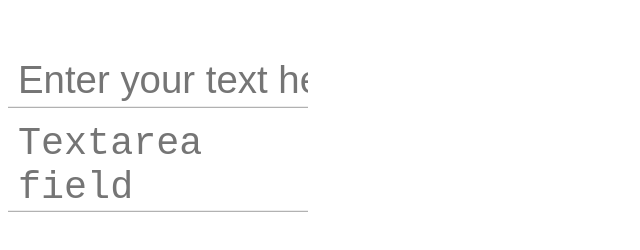
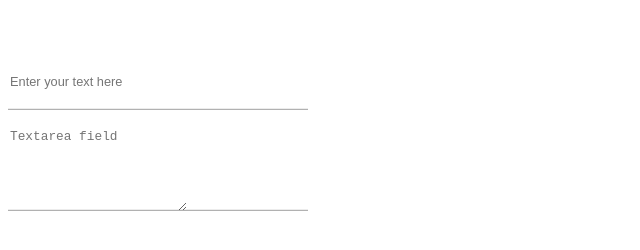
Before and after one commit to nataliaMykhailova/artycoders-animations-gallery, a website built with Vite: page src/animations/inputWave.html in a window 1280 px wide. Shown: the whole page, without its empty margins (0-640 px from the left). Built offline with nearby package versions, Linux system fonts and the light colour scheme.

Commit message:
adding animations

```diff
--- a/src/animations/inputWave.html
+++ b/src/animations/inputWave.html
@@ -4,15 +4,18 @@
     <meta charset="UTF-8">
     <title>Wavy border animation</title>
     <!-- обгорни елемент input у .field-wrapper і додати всередину ще .input-border;
-         стилі .input-field додавати не треба, однак всі інші варто-->
+         всі стилі .input-field додавати не треба, однак решту варто-->
     <style>
+        body {
+            display: flex;
+            flex-direction: column;
+            gap: 1vw;
+        }
       .input-field {
-        border: none !important;
-        outline: none !important;
-        min-height: 40px;
-        width: 100%;
-        padding: 10px;
-        font-size: 3vw;
+        border: none !important; /* треба додати */
+        outline: none !important; /* треба додати */
+        min-height: 5vw !important; /* бажано додати, але міняти в залежності від вимог дизайну */
+        font-size: 1vw;
       }
 
       .field-wrapper {
@@ -23,7 +26,7 @@
 
       .input-border {
         width: 300%;
-        min-height: 80px; /* міняти в залежності від висоти input */
+        min-height: 80px;
         position: absolute;
         left: 0;
         bottom: 0;
```
